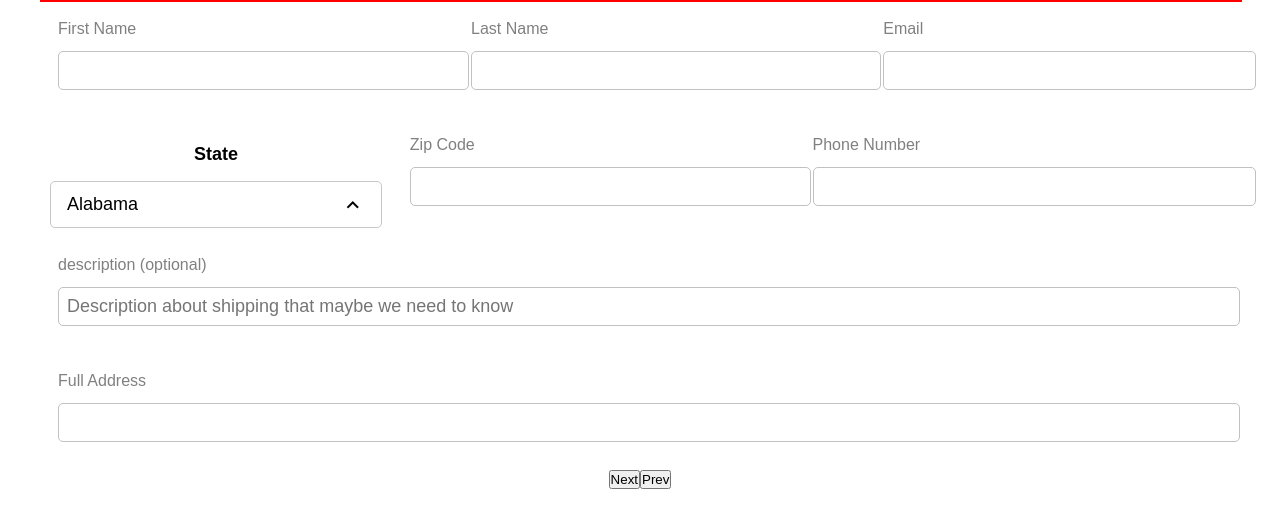
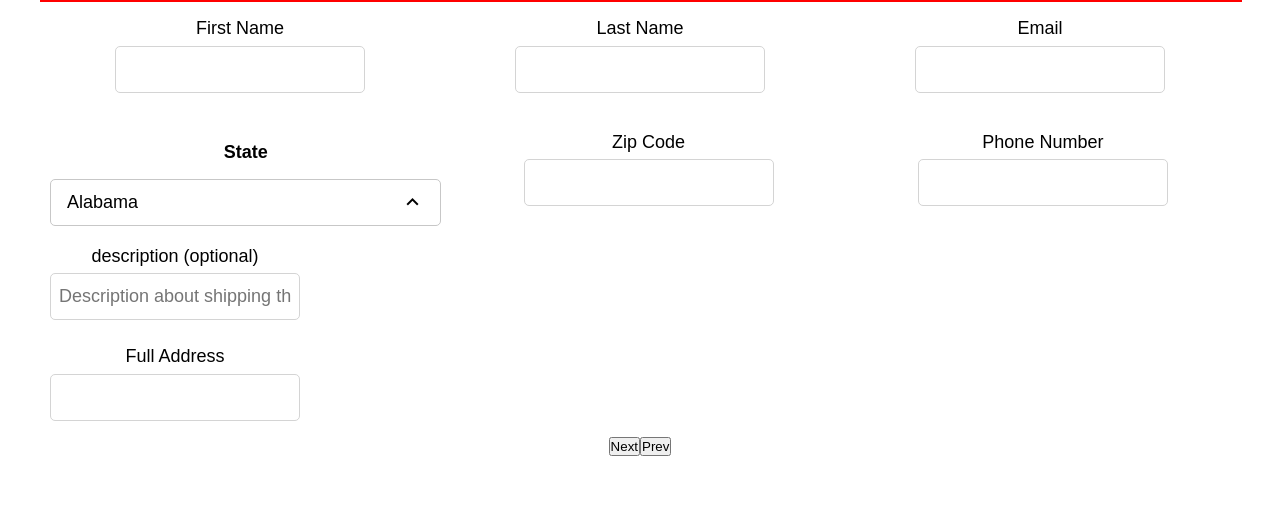
Before and after one commit to ariannargesi/StickerShop, a React (Create React App) app: page /checkout in a window 1280 px wide. Shown: the top 528 px of the page. Built offline with nearby package versions, Linux system fonts and the light colour scheme.

Commit message:
styles changed

```diff
--- a/src/components/Input/Input.js
+++ b/src/components/Input/Input.js
@@ -16,14 +16,17 @@ export default (props) => {
     }
 
     return (
-        <div className="input-wrapper" onBlur={() => setShowMessage(true)}>
+        <div className="input-wrapper"  onBlur={() => setShowMessage(true)}>
             <label htmlFor={props.name}>{props.name}</label>
+            <br/>
             <input type={props.type}
                    name={props.name}
                    placeholder={props.placeholder}
                    value={input}
                    onChange = {changeHandler}
+                   style={{width: props.width + "px"}}
             />
+            <br/>
             <span>{ showMessage && message }</span>
         </div>
     )
--- a/src/components/Input/Input.scss
+++ b/src/components/Input/Input.scss
@@ -1,29 +1,24 @@
-@import '../../base';
-.input-wrapper{
-  height: 80px;
-  width: 100%;
-  margin: .5rem;
-  text-align: left;
-  input{
+@import "src/base";
+.input-wrapper {
+  padding: 0.4rem;
+  * {
+    margin: 0.4rem 0;
+    font-size: 18px;
+
+    font-weight:400;
+  }
+  input {
+    line-height: 45px;
+    border-radius: $radius;
+    padding: 0 0.5rem;
     outline: none;
-    border: 1px solid #c1c1c1;
-    width: 100%;
-    font-size: 18px;
-    padding: 0.5rem;
-    border-radius: 5px;
-    margin: 0.8rem 0 ;
-    color: gray;
-    font-weight: 100;
+    border: 1px solid #d4d4d4;
     transition: $default-transition-duration;
-    &:focus  {
-      border: 2px solid $success-color;
+    &:focus {
+      border: 1px solid gray;
     }
   }
-  label {
-    color: gray;
-  }
   span {
-    line-height: 20px;
     color: red;
   }
 }
--- a/src/pages/Home.js
+++ b/src/pages/Home.js
@@ -18,49 +18,57 @@ import Pagination from '../layouts/Pagination/Pagination'
 import Loading from "../components/Loading/Loading";
 import ProductsRow from '../components/ProductsRow/ProductsRow'
 import InstagramImages from '../layouts/InstagramImages'
+import Input from "../components/Input/Input";
 import {Link, NavLink} from 'react-router-dom'
 export default () => (
     <div>
-        <Header/>
-        <Title content={"Newest Products"} size={"large"}/>
-        <div>
-          <ProductsRow num="8" order="1" />
-        </div>
-        <Title content={"About Flerbo Stickers"} size={"large"}/>
-        <div className="container" style={{flexDirection: "column"}}>
-            <div className={"about-us-index p-1"} style={{width: "100%"}}>
-            <p>
-                These days, we all consider our laptops and desktops to be among our most private personal items! Nothing but keeping our Devices clean and beautiful shows our character to others. That's why so many people stick stickers on the back of their laptops, desktop cases, or even their mobile phones. Aside from making it more beautiful, stickers convey the kind of thinking or work we do to others without words</p>
-            <p>Florbo prints the laptop sticker himself and cuts with the machine. These stickers are made of vinyl, which is different from other stickers on the market: the fluorine is more durable, has more adhesion and its color does not fade! You can buy directly from the list of Florbo stickers, to which new designs are added every day, and have them delivered to your door. In addition, we have special plans for ordering stickers for events and companies, so be sure to contact us!</p>
-        </div>
-            <div className={"Hexagon-sticker-index p-1"}>
-            <div>
-                <img src={hexagonStickerImage} alt=""/>
-            </div>
-            <div>
-                <h2>hexagon Stickers</h2>
-                <p>If you love stickers like us, but the unmatched size and shape of your Flaro laptop stickers will cause your OCD to recur, hexagonal stickers will be made for you! You can attach hexagonal stickers to your laptop like Beehive.</p>
-                <Button size={"medium"} type={"success"}> <Link to="/">View And Buy</Link></Button>
-            </div>
-        </div>
-            <div className={"Hexagon-sticker-index p-1"}>
-            <div>
-                <h2>Credit card stickers</h2>
-                <p>Like us, you may be tired of the simple and ugly appearance of your credit cards. Credit card sticker made for you! You can stick the card sticker on the front and back of bank cards or other cards you have. You can even order any posts you want from us so that we can print cards on this sticker for you!</p>
-                <Button size={"medium"}  type={"success"}> <Link to="/">View And Buy</Link></Button>
-            </div>
-            <div>
-                <img src={creditCardStickerImage} alt=""/>
-            </div>
-        </div>
-        </div>
+        <div style={{width: "100%",border: "1px solid red"}}>
+            <Input type={"text"} message={"Enter something"} name={"Arian"} width={300} />
+        </div> <div style={{width: "100%",border: "1px solid red"}}>
+        <Input type={"text"} message={"Enter something"} name={"Arian"} width={300} />
+        <Input type={"text"} message={"Enter something"} name={"Arian"} width={300} />
+        <Input type={"text"} message={"Enter something"} name={"Arian"} width={300} />
+    </div>
+        {/*<Header/>*/}
+        {/*<Title content={"Newest Products"} size={"large"}/>*/}
+        {/*<div>*/}
+        {/*  <ProductsRow num="8" order="1" />*/}
+        {/*</div>*/}
+        {/*<Title content={"About Flerbo Stickers"} size={"large"}/>*/}
+        {/*<div className="container" style={{flexDirection: "column"}}>*/}
+        {/*    <div className={"about-us-index p-1"} style={{width: "100%"}}>*/}
+        {/*    <p>*/}
+        {/*        These days, we all consider our laptops and desktops to be among our most private personal items! Nothing but keeping our Devices clean and beautiful shows our character to others. That's why so many people stick stickers on the back of their laptops, desktop cases, or even their mobile phones. Aside from making it more beautiful, stickers convey the kind of thinking or work we do to others without words</p>*/}
+        {/*    <p>Florbo prints the laptop sticker himself and cuts with the machine. These stickers are made of vinyl, which is different from other stickers on the market: the fluorine is more durable, has more adhesion and its color does not fade! You can buy directly from the list of Florbo stickers, to which new designs are added every day, and have them delivered to your door. In addition, we have special plans for ordering stickers for events and companies, so be sure to contact us!</p>*/}
+        {/*</div>*/}
+        {/*    <div className={"Hexagon-sticker-index p-1"}>*/}
+        {/*    <div>*/}
+        {/*        <img src={hexagonStickerImage} alt=""/>*/}
+        {/*    </div>*/}
+        {/*    <div>*/}
+        {/*        <h2>hexagon Stickers</h2>*/}
+        {/*        <p>If you love stickers like us, but the unmatched size and shape of your Flaro laptop stickers will cause your OCD to recur, hexagonal stickers will be made for you! You can attach hexagonal stickers to your laptop like Beehive.</p>*/}
+        {/*        <Button size={"medium"} type={"success"}> <Link to="/">View And Buy</Link></Button>*/}
+        {/*    </div>*/}
+        {/*</div>*/}
+        {/*    <div className={"Hexagon-sticker-index p-1"}>*/}
+        {/*    <div>*/}
+        {/*        <h2>Credit card stickers</h2>*/}
+        {/*        <p>Like us, you may be tired of the simple and ugly appearance of your credit cards. Credit card sticker made for you! You can stick the card sticker on the front and back of bank cards or other cards you have. You can even order any posts you want from us so that we can print cards on this sticker for you!</p>*/}
+        {/*        <Button size={"medium"}  type={"success"}> <Link to="/">View And Buy</Link></Button>*/}
+        {/*    </div>*/}
+        {/*    <div>*/}
+        {/*        <img src={creditCardStickerImage} alt=""/>*/}
+        {/*    </div>*/}
+        {/*</div>*/}
+        {/*</div>*/}
 
-        <Banners/>
+        {/*<Banners/>*/}
         {/*<Title*/}
         {/*    content={"Most Sell Product"}*/}
         {/*    size={"large"}*/}
         {/*/>*/}
-        <Slider/>
+        {/*<Slider/>*/}
         {/*<Title*/}
         {/*    content={"a satisfying purchase"}*/}
         {/*    size={"large"}*/}
```
